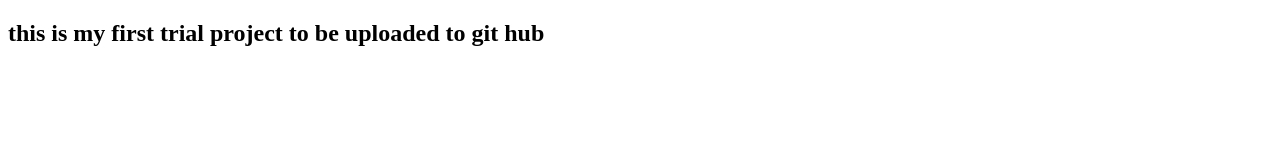
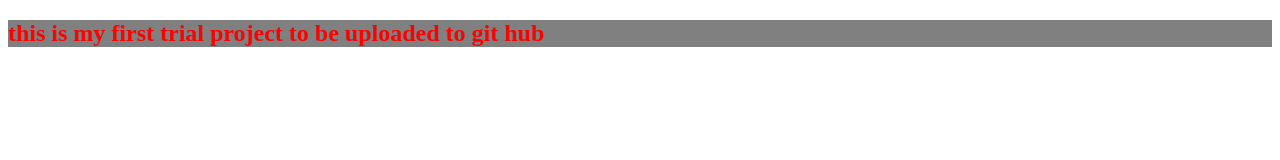
Before and after one commit to infinityInZero/project1_websiteBasics_test, a plain HTML site: page index.html in a window 1280 px wide. Drawn offline with Linux system fonts and the light colour scheme.

Commit message:
css style added

```diff
--- a/index.html
+++ b/index.html
@@ -6,6 +6,7 @@
     <meta http-equiv="X-UA-Compatible" content="IE=edge">
     <meta name="viewport" content="width=device-width, initial-scale=1.0">
     <title>Document</title>
+    <link rel="stylesheet" href="style.css">
 </head>
 
 <body>
--- /dev/null
+++ b/style.css
@@ -0,0 +1,4 @@
+h2 {
+  color: red;
+  background-color: grey;
+}
```
